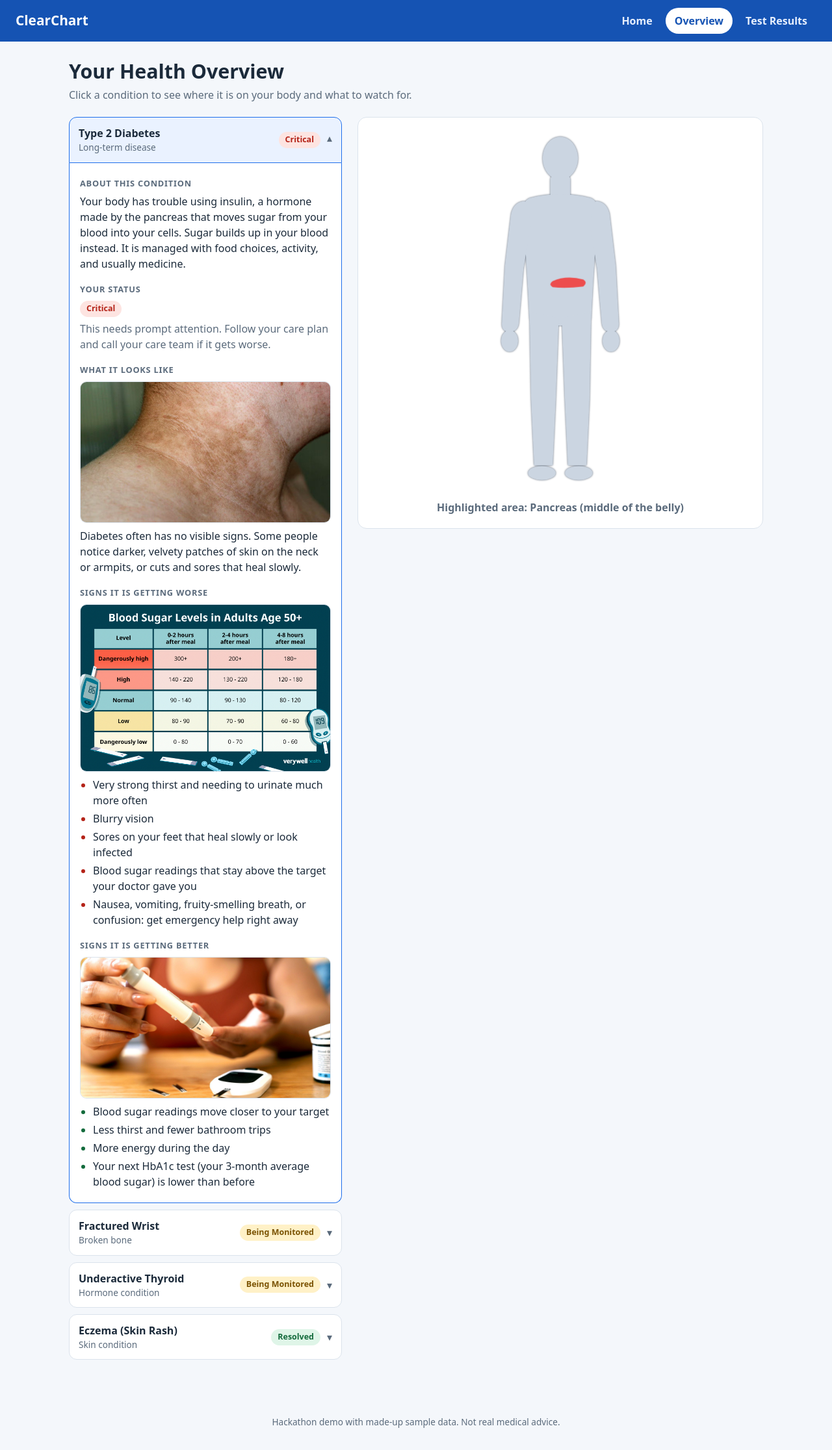
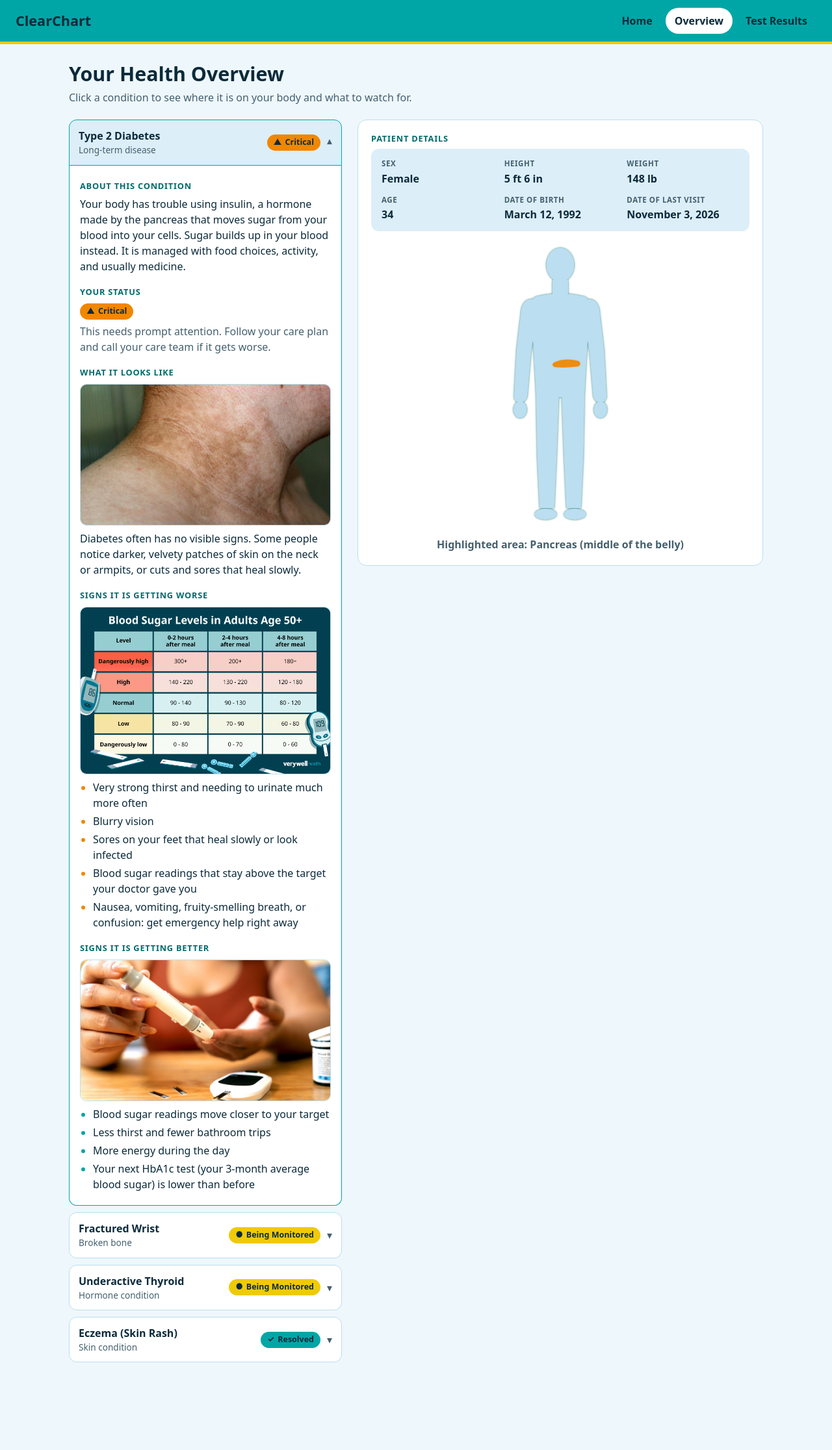
Before and after one commit to elisaowens/GWC-hackathon, a Flask app: page /overview in a window 1280 px wide, after a click that opens the changed part. Shown: the whole page at 65% size. After the commit the page ends 2097 px from the top, so only its background shows below. Run offline with Flask 3, Linux system fonts and the light colour scheme.

Commit message:
final draft

```diff
--- a/clearchart/app.py
+++ b/clearchart/app.py
@@ -113,6 +113,7 @@ def home():
 def overview():
     return render_template(
         "overview.html",
+        patient=data.PATIENT,
         conditions=data.CONDITIONS,
         status_info=data.STATUS_INFO,
     )
--- a/clearchart/static/css/style.css
+++ b/clearchart/static/css/style.css
@@ -5,27 +5,30 @@
    ========================================================================== */
 
 
-/* ---------- 1. Colours and basics ----------
+/* ---------- 1. The colour palette ----------
    :root holds "variables" so we can change a colour in ONE place.
    Use one anywhere with var(--name). */
 :root {
-  --bg: #f4f7fb;
-  --card: #ffffff;
-  --text: #1b2a3a;
-  --muted: #5b6b7c;
-  --border: #dbe3ec;
-  --primary: #1f6feb;
-  --primary-dark: #1553b3;
+  /* YOUR 5 PALETTE COLOURS (from color_range.pdf) */
+  --sky:    #BBDEF0;   /* light blue */
+  --teal:   #00A6A6;
+  --yellow: #EFCA08;
+  --amber:  #F49F0A;
+  --orange: #F08700;
+
+  /* Helper colours made from the palette */
+  --sky-soft:  #DCEEF8;   /* a paler sky blue, for soft backgrounds */
+  --page-bg:   #EEF7FC;   /* the palest sky blue: the page background */
+  --teal-dark: #006A6B;   /* a darker teal, so teal TEXT is easy to read */
+  --ink:       #0B2A3A;   /* dark navy for text. It is readable on every palette colour */
+  --muted:     #44606E;   /* softer text for small notes */
+  --white:     #FFFFFF;
+
+  /* highlighted medical words: pale yellows made from --yellow */
+  --word-bg:       #F9EA9C;
+  --word-bg-hover: #F4DA52;
+
   --radius: 14px;
-
-  /* status colours: a dark text colour + a light background for each */
-  --resolved: #136b3c;   --resolved-bg: #dff5e8;
-  --monitored: #7a5200;  --monitored-bg: #fff1c7;
-  --critical: #b42318;   --critical-bg: #fde4e1;
-
-  /* body model */
-  --body-fill: #cbd5e1;
-  --highlight: #ef4444;
 }
 
 /* make width/height include padding and borders (much easier to reason about) */
@@ -38,18 +41,18 @@
 body {
   margin: 0;
   font-family: system-ui, -apple-system, "Segoe UI", Roboto, Arial, sans-serif;
-  background: var(--bg);
-  color: var(--text);
+  background: var(--page-bg);
+  color: var(--ink);
   line-height: 1.5;
 }
 
 h1 { margin: 0 0 6px; font-size: 1.9rem; line-height: 1.2; }
 h2 { margin: 0 0 12px; font-size: 1.3rem; line-height: 1.25; }
-a  { color: var(--primary-dark); }
+a  { color: var(--teal-dark); }
 img { max-width: 100%; }
 
 
-/* ---------- 2. Top bar, page area, footer ---------- */
+/* ---------- 2. Top bar and page area ---------- */
 .topbar {
   display: flex;
   align-items: center;
@@ -57,24 +60,25 @@ img { max-width: 100%; }
   flex-wrap: wrap;
   gap: 12px;
   padding: 12px 24px;
-  background: var(--primary-dark);
+  background: var(--teal);
+  border-bottom: 4px solid var(--yellow);      /* a yellow stripe under the bar */
 }
 .brand {
-  color: #fff;
-  font-size: 1.3rem;
+  color: var(--ink);
+  font-size: 1.35rem;
   font-weight: 800;
   text-decoration: none;
 }
 .topbar nav { display: flex; gap: 6px; flex-wrap: wrap; }
 .topbar nav a {
-  color: #e6efff;
+  color: var(--ink);
   text-decoration: none;
-  font-weight: 600;
+  font-weight: 700;
   padding: 8px 14px;
   border-radius: 999px;
 }
-.topbar nav a:hover { background: rgba(255, 255, 255, 0.15); }
-.topbar nav a.active { background: #fff; color: var(--primary-dark); }
+.topbar nav a:hover { background: rgba(255, 255, 255, 0.35); }
+.topbar nav a.active { background: var(--white); }
 
 .page {
   max-width: 1100px;
@@ -83,25 +87,20 @@ img { max-width: 100%; }
 }
 .subtitle { margin: 0 0 22px; color: var(--muted); }
 
-.footer {
-  padding: 20px 16px 32px;
-  text-align: center;
-  color: var(--muted);
-  font-size: 0.85rem;
-}
-
 /* a white rounded box, used on the home and results pages */
 .card {
-  background: var(--card);
-  border: 1px solid var(--border);
+  background: var(--white);
+  border: 1px solid var(--sky);
   border-radius: var(--radius);
   padding: 20px;
   margin-bottom: 22px;
-  box-shadow: 0 1px 3px rgba(16, 42, 67, 0.06);
+  box-shadow: 0 1px 3px rgba(11, 42, 58, 0.08);
 }
 
 
-/* ---------- 3. Status badges (used on Overview) ---------- */
+/* ---------- 3. Status badges (used on Overview) ----------
+   Each status gets a palette colour AND a little symbol, so the meaning
+   never depends on colour alone. */
 .badge {
   display: inline-block;
   padding: 3px 10px;
@@ -109,10 +108,16 @@ img { max-width: 100%; }
   font-size: 0.78rem;
   font-weight: 700;
   white-space: nowrap;
+  color: var(--ink);
 }
-.badge-resolved  { background: var(--resolved-bg);  color: var(--resolved); }
-.badge-monitored { background: var(--monitored-bg); color: var(--monitored); }
-.badge-critical  { background: var(--critical-bg);  color: var(--critical); }
+.badge-resolved  { background: var(--teal); }
+.badge-monitored { background: var(--yellow); }
+.badge-critical  { background: var(--orange); }
+
+.badge::before { margin-right: 5px; }
+.badge-resolved::before  { content: "✓"; }
+.badge-monitored::before { content: "●"; }
+.badge-critical::before  { content: "▲"; }
 
 
 /* ==========================================================================
@@ -251,18 +262,18 @@ img { max-width: 100%; }
   align-items: center;
   gap: 10px;
   padding: 12px 14px;
-  background: var(--card);
-  border: 1px solid var(--border);
+  background: var(--white);
+  border: 1px solid var(--sky);
   border-radius: 12px;
   font: inherit;
   color: inherit;
   text-align: left;
   cursor: pointer;
 }
-.condition-tab:hover { border-color: var(--primary); }
+.condition-tab:hover { border-color: var(--teal); }
 .condition-tab[aria-expanded="true"] {
-  background: #eaf2ff;
-  border-color: var(--primary);
+  background: var(--sky-soft);
+  border-color: var(--teal);
   border-bottom-left-radius: 0;
   border-bottom-right-radius: 0;
 }
@@ -275,8 +286,8 @@ img { max-width: 100%; }
 /* the mini tab underneath */
 .condition-panel {
   padding: 4px 16px 16px;
-  background: #fff;
-  border: 1px solid var(--primary);
+  background: var(--white);
+  border: 1px solid var(--teal);
   border-top: none;
   border-radius: 0 0 12px 12px;
 }
@@ -285,7 +296,7 @@ img { max-width: 100%; }
   font-size: 0.8rem;
   letter-spacing: 0.06em;
   text-transform: uppercase;
-  color: var(--muted);
+  color: var(--teal-dark);
 }
 .condition-panel p { margin: 6px 0; }
 .condition-panel img {
@@ -293,49 +304,76 @@ img { max-width: 100%; }
   width: 100%;
   height: auto;
   margin: 8px 0;
-  border: 1px solid var(--border);
+  border: 1px solid var(--sky);
   border-radius: 10px;
 }
 .status-help { color: var(--muted); }
 
 .signs { margin: 8px 0 0; padding-left: 20px; }
 .signs li { margin-bottom: 4px; }
-.signs-worse  li::marker { color: var(--critical); }
-.signs-better li::marker { color: var(--resolved); }
+.signs-worse  li::marker { color: var(--orange); }
+.signs-better li::marker { color: var(--teal); }
 
 /* the body model card stays on screen while you scroll the sidebar */
 .model-card {
   position: sticky;
   top: 16px;
   padding: 20px;
-  background: var(--card);
-  border: 1px solid var(--border);
+  background: var(--white);
+  border: 1px solid var(--sky);
   border-radius: var(--radius);
 }
 .model-caption {
   margin: 12px 0 0;
   text-align: center;
-  font-weight: 600;
+  font-weight: 700;
   color: var(--muted);
 }
+
+/* ---------- Patient details box (above the body model) ---------- */
+.facts-title {
+  margin: 0 0 8px;
+  font-size: 0.8rem;
+  letter-spacing: 0.06em;
+  text-transform: uppercase;
+  color: var(--teal-dark);
+}
+/* 3 columns, so the 6 facts make 2 neat rows */
+.patient-facts {
+  display: grid;
+  grid-template-columns: repeat(3, 1fr);
+  gap: 12px 16px;
+  margin: 0 0 18px;
+  padding: 14px 16px;
+  background: var(--sky-soft);
+  border-radius: 12px;
+}
+.fact dt {
+  font-size: 0.72rem;
+  font-weight: 700;
+  letter-spacing: 0.05em;
+  text-transform: uppercase;
+  color: var(--muted);
+}
+.fact dd { margin: 2px 0 0; font-weight: 700; }
 
 
 /* ---------- The body drawing (shared by Overview and the hover pop-ups) ---------- */
 .body-svg {
   display: block;
   width: 100%;
-  max-width: 260px;
-  max-height: 70vh;
+  max-width: 230px;
+  max-height: 55vh;              /* leaves room for the details box above it */
   height: auto;
   margin: 0 auto;
   /* a thin soft outline around the whole silhouette */
-  filter: drop-shadow(0 0 1.5px rgba(71, 85, 105, 0.9));
+  filter: drop-shadow(0 0 1.5px rgba(0, 106, 107, 0.85));
 }
-.silhouette { fill: var(--body-fill); }
+.silhouette { fill: var(--sky); }
 
 /* regions are invisible until they get the class "highlight" */
 .region {
-  fill: var(--highlight);
+  fill: var(--orange);
   opacity: 0;
 }
 .region.highlight {
--- a/clearchart/templates/base.html
+++ b/clearchart/templates/base.html
@@ -33,10 +33,6 @@
     {% block content %}{% endblock %}
   </main>
 
-  <footer class="footer">
-    Hackathon demo with made-up sample data. Not real medical advice.
-  </footer>
-
   {% block scripts %}{% endblock %}
 </body>
 </html>
--- a/clearchart/templates/overview.html
+++ b/clearchart/templates/overview.html
@@ -70,6 +70,20 @@
 
     {# ================= RIGHT: the body model ================= #}
     <section class="model-card" aria-label="Body model">
+
+      {# ----- Patient details box (sits above the body drawing) -----
+         <dl> is a "description list": each <dt> is a label and the <dd> under
+         it is the value. {{ patient.sex }} prints the value from data.py. #}
+      <h2 class="facts-title">Patient details</h2>
+      <dl class="patient-facts">
+        <div class="fact"><dt>Sex</dt><dd>{{ patient.sex }}</dd></div>
+        <div class="fact"><dt>Height</dt><dd>{{ patient.height }}</dd></div>
+        <div class="fact"><dt>Weight</dt><dd>{{ patient.weight }}</dd></div>
+        <div class="fact"><dt>Age</dt><dd>{{ patient.age }}</dd></div>
+        <div class="fact"><dt>Date of Birth</dt><dd>{{ patient.date_of_birth }}</dd></div>
+        <div class="fact"><dt>Date of Last Visit</dt><dd>{{ patient.last_visit }}</dd></div>
+      </dl>
+
       {% include "_body.html" %}
       <p id="model-caption" class="model-caption" aria-live="polite">Select a condition to see where it is on the body.</p>
     </section>
```
Also changed, not shown: other parts of clearchart/static/css/style.css (+65 -56 lines), clearchart/data.py (+7 -0 lines), clearchart/templates/home.html (+4 -4 lines), clearchart/test_app.py (+25 -2 lines).
